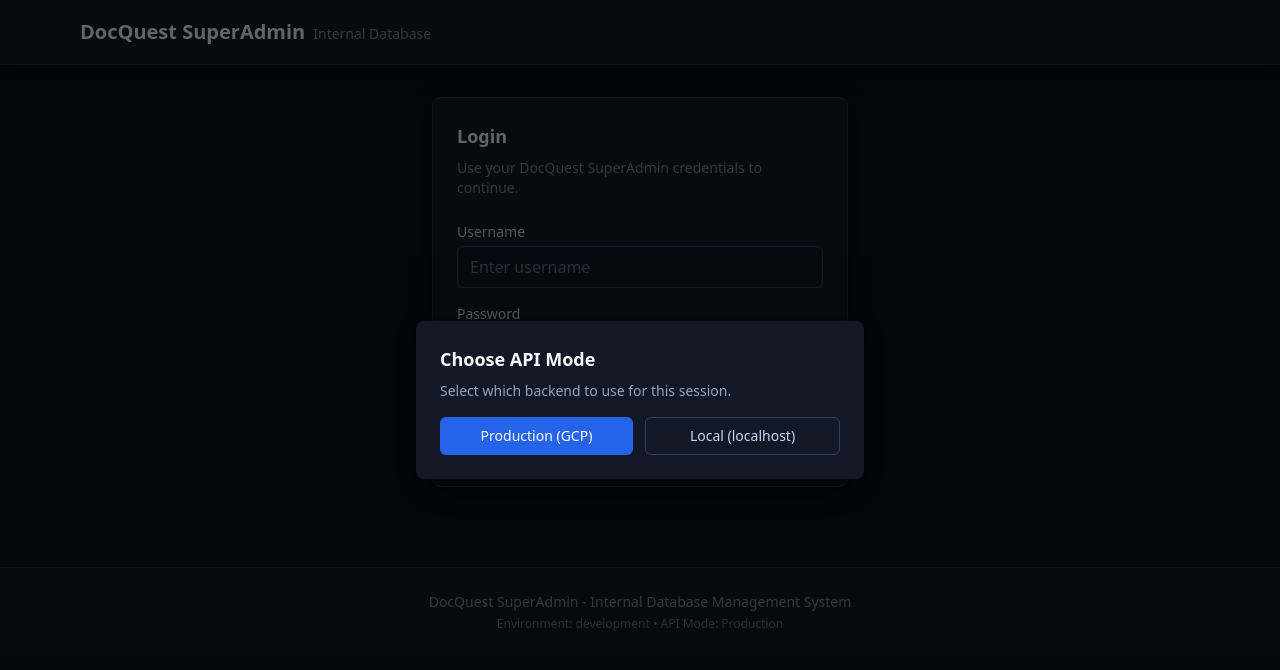
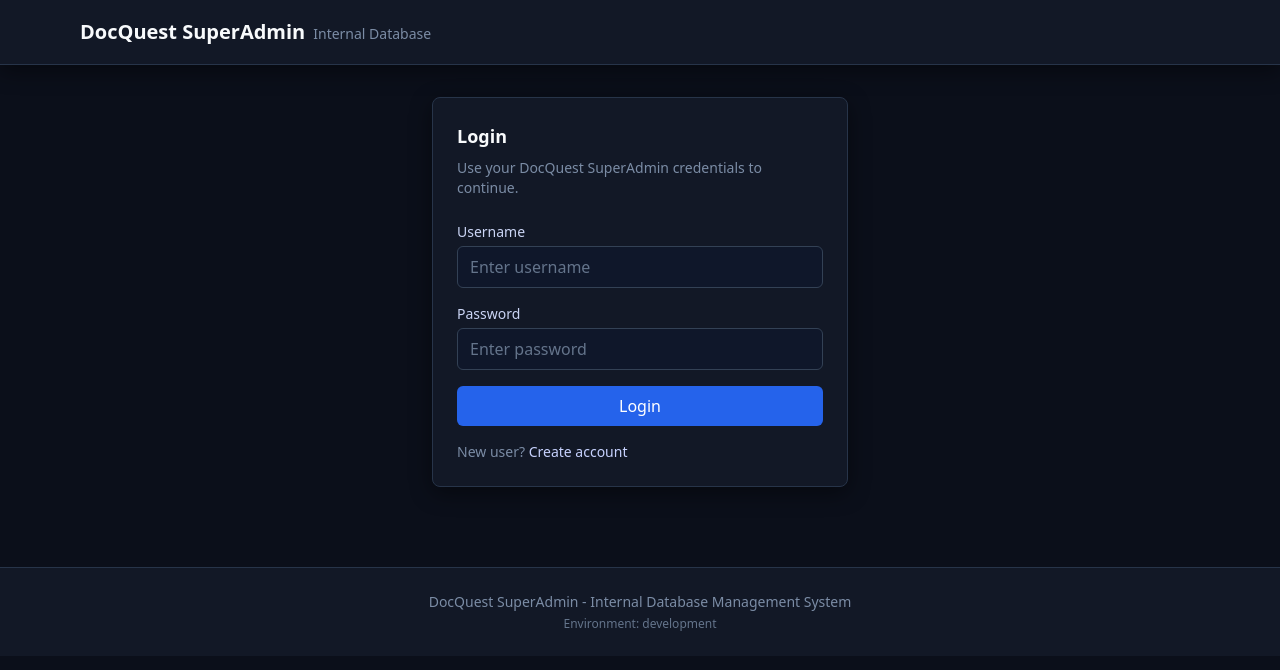
Before and after one commit to gurram46/question-uploader-ui, a React (Create React App) app: page / in a window 1280 px wide. Shown: the top 670 px of the page. Built offline with nearby package versions, Linux system fonts and the light colour scheme; no server answers; the HTML template or start-up script is replaced by a standard one.

Commit message:
Default UI to production APIs

```diff
--- a/src/App.tsx
+++ b/src/App.tsx
@@ -6,7 +6,7 @@ import { useToast } from './hooks/useToast';
 import './App.css';
 import { QuestionFormProvider } from './context/QuestionFormContext';
 import ReviewApp from './ReviewApp';
-import { getApiMode, getExpressBase, getModeLabel, setApiMode } from './utils/apiBase';
+import { getExpressBase } from './utils/apiBase';
 
 type View = 'login' | 'register' | 'select' | 'upload' | 'list' | 'ai';
 
@@ -27,7 +27,6 @@ function App() {
   const { toasts, removeToast } = useToast();
   console.log("API Base URL:", process.env.REACT_APP_API_BASE_URL);
   console.log("Environment:", process.env.REACT_APP_ENVIRONMENT);
-  const [apiMode, setApiModeState] = useState(() => getApiMode());
 
   // Check if already logged in on mount
   React.useEffect(() => {
@@ -39,12 +38,6 @@ function App() {
       setCurrentView('select');
     }
   }, []);
-
-  function handleApiModeSelect(mode: 'prod' | 'local') {
-    setApiMode(mode);
-    setApiModeState(mode);
-    window.location.reload();
-  }
 
   async function handleLogin(e: React.FormEvent) {
     e.preventDefault();
@@ -153,30 +146,6 @@ function App() {
 
   return (
     <div className="min-h-screen bg-gray-100 dq-dark">
-      {apiMode === null && (
-        <div className="fixed inset-0 z-50 flex items-center justify-center bg-black/60 px-4">
-          <div className="w-full max-w-md rounded-lg bg-white p-6 shadow-lg">
-            <h2 className="text-lg font-semibold text-gray-900">Choose API Mode</h2>
-            <p className="mt-2 text-sm text-gray-600">
-              Select which backend to use for this session.
-            </p>
-            <div className="mt-4 flex flex-col gap-3 sm:flex-row">
-              <button
-                onClick={() => handleApiModeSelect('prod')}
-                className="flex-1 rounded-md bg-primary-600 px-4 py-2 text-sm font-medium text-white hover:bg-primary-700"
-              >
-                Production (GCP)
-              </button>
-              <button
-                onClick={() => handleApiModeSelect('local')}
-                className="flex-1 rounded-md border border-gray-300 px-4 py-2 text-sm font-medium text-gray-700 hover:bg-gray-50"
-              >
-                Local (localhost)
-              </button>
-            </div>
-          </div>
-        </div>
-      )}
       {/* Navigation */}
       <nav className="bg-white shadow-sm border-b border-gray-200 sticky top-0 z-20">
         <div className="max-w-6xl mx-auto px-4">
@@ -407,7 +376,7 @@ function App() {
             DocQuest SuperAdmin - Internal Database Management System
           </p>
           <p className="text-xs text-gray-400 mt-1">
-            Environment: {process.env.REACT_APP_ENVIRONMENT || 'development'} • API Mode: {getModeLabel()}
+            Environment: {process.env.REACT_APP_ENVIRONMENT || 'development'}
           </p>
         </div>
       </footer>
--- a/src/utils/apiBase.ts
+++ b/src/utils/apiBase.ts
@@ -1,44 +1,14 @@
-type ApiMode = 'prod' | 'local';
-
-const MODE_KEY = 'dq_api_mode';
 const PROD_EXPRESS = 'https://docquest-express-l5mby46qbq-el.a.run.app';
 const PROD_PYTHON = 'https://docquest-python-l5mby46qbq-el.a.run.app';
-const LOCAL_EXPRESS = 'http://localhost:3000';
-const LOCAL_PYTHON = 'http://localhost:8000';
-
-export function getApiMode(): ApiMode | null {
-  try {
-    const stored = localStorage.getItem(MODE_KEY);
-    if (stored === 'prod' || stored === 'local') {
-      return stored;
-    }
-  } catch {
-    return null;
-  }
-  return null;
-}
-
-export function setApiMode(mode: ApiMode): void {
-  try {
-    localStorage.setItem(MODE_KEY, mode);
-  } catch {
-    // Ignore storage failures in restricted environments.
-  }
-}
 
 export function getExpressBase(): string {
   const env = process.env.REACT_APP_API_BASE_URL;
   if (env) return env;
-  return getApiMode() === 'local' ? LOCAL_EXPRESS : PROD_EXPRESS;
+  return PROD_EXPRESS;
 }
 
 export function getPythonBase(): string {
   const env = process.env.REACT_APP_PYTHON_API_BASE_URL;
   if (env) return env;
-  return getApiMode() === 'local' ? LOCAL_PYTHON : PROD_PYTHON;
+  return PROD_PYTHON;
 }
-
-export function getModeLabel(): string {
-  const mode = getApiMode();
-  return mode === 'local' ? 'Local' : 'Production';
-}
```
